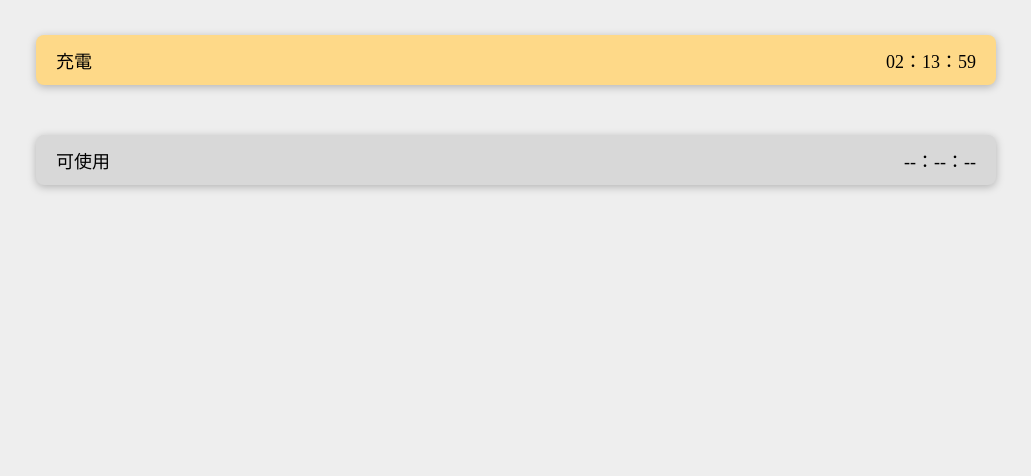
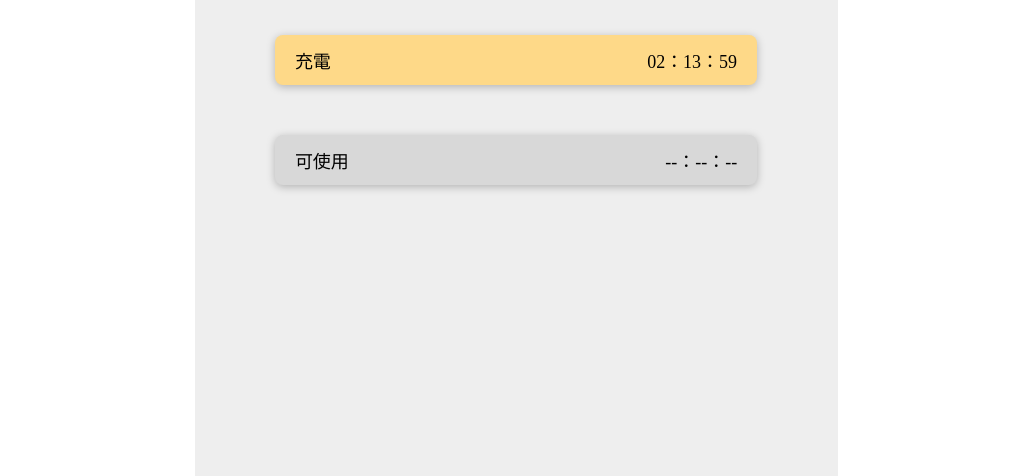
Before and after one commit to Penny0330/Battery, a plain HTML site: page index.html in a window 1280 px wide. Shown: the part 252-728 px from the top of the page, without its empty margins (124-1155 px from the left). Drawn offline with Linux system fonts and the light colour scheme.

Commit message:
adjuct: web view

```diff
--- a/scss/index.scss
+++ b/scss/index.scss
@@ -16,6 +16,8 @@ $yellow-1: #FED988;
         align-items: center;
         padding: 50px 0 10px;
         height: 100vh;
+        max-width: 643px;
+        margin: auto;
     }
     &__img {
         margin-bottom: 20px;
```
Also changed, not shown: scss/index.css, 1 other file.
